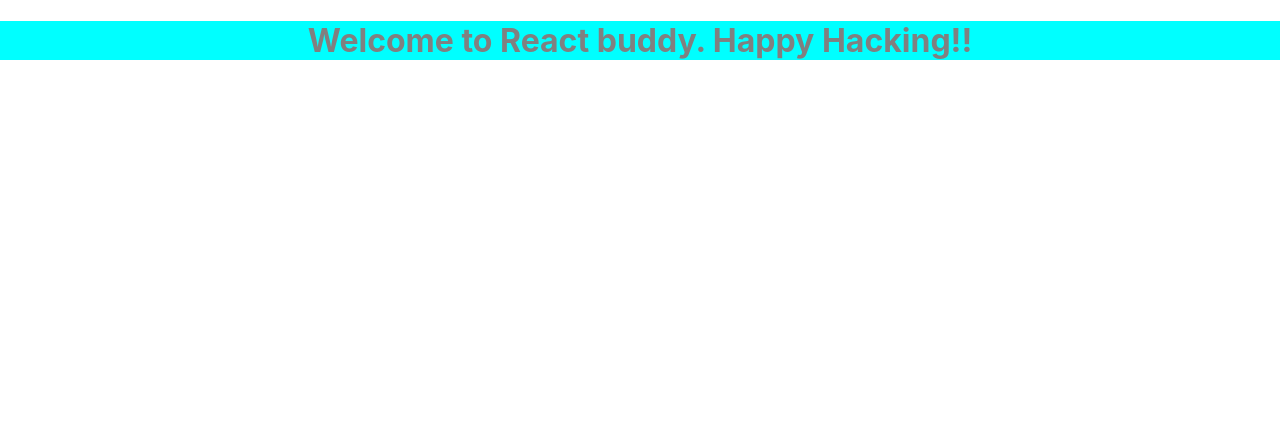
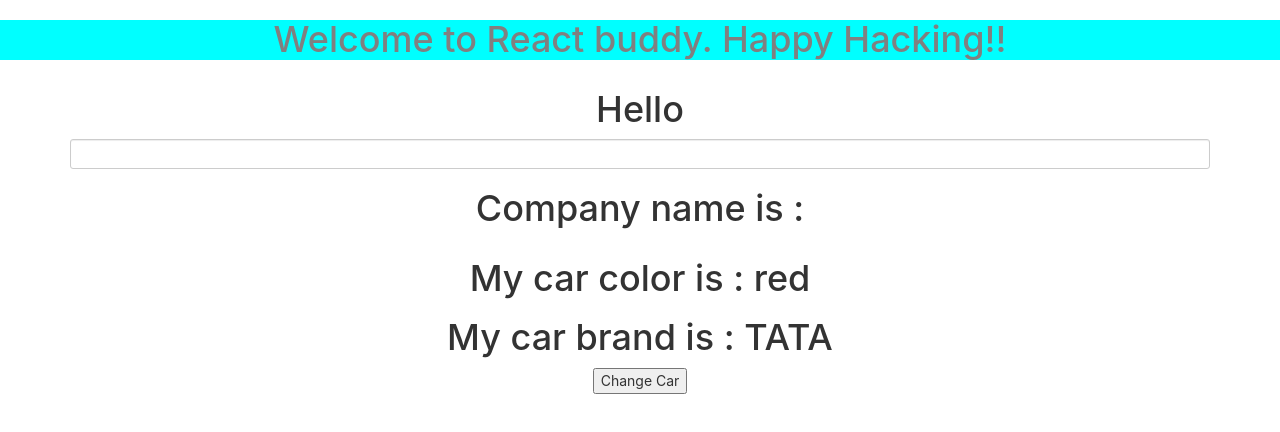
Before and after one commit to abhi1580/SevenMentor, a React (Create React App) app in the folder excersises/: page / in a window 1280 px wide. Shown: the top 432 px of the page. Built offline with nearby package versions, Linux system fonts and the light colour scheme.

Commit message:
08/04/2024

```diff
--- a/excersises/public/index.html
+++ b/excersises/public/index.html
@@ -10,6 +10,9 @@
       content="Web site created using create-react-app"
     />
     <link rel="apple-touch-icon" href="%PUBLIC_URL%/logo192.png" />
+
+<!-- Latest compiled and minified CSS -->
+<link rel="stylesheet" href="https://maxcdn.bootstrapcdn.com/bootstrap/3.4.1/css/bootstrap.min.css">
     <!--
       manifest.json provides metadata used when your web app is installed on a
       user's mobile device or desktop. See https://developers.google.com/web/fundamentals/web-app-manifest/
--- a/excersises/src/App.js
+++ b/excersises/src/App.js
@@ -1,10 +1,14 @@
-import './App.css';
-import Demo from './Components/Demo';
+import "./App.css";
+import Demo from "./Components/Demo";
+import StateDemo2 from "./Components/StateDemo2";
+import MyCar from "./Components/StateDemo3";
 
 function App() {
   return (
     <div className="App">
-      <Demo/>
+      <Demo />
+      <StateDemo2 />
+      <MyCar/>
     </div>
   );
 }
--- /dev/null
+++ b/excersises/src/Components/StateDemo2.js
@@ -0,0 +1,22 @@
+import React, { Component } from "react";
+
+class StateDemo2 extends Component {
+  constructor() {
+    super();
+    this.state = { companyName: "" };
+  }
+
+  changeName = (event) => {
+    this.setState({ companyName: event.target.value });
+  };
+  render() {
+    return (
+      <div className="container">
+        <h1>Hello</h1>
+        <input type="text" className="form-control input-sm" onChange={this.changeName} />
+        <h1>Company name is : {this.state.companyName}</h1>
+      </div>
+    );
+  }
+}
+export default StateDemo2;
--- /dev/null
+++ b/excersises/src/Components/StateDemo3.js
@@ -0,0 +1,27 @@
+import { Component } from "react";
+
+class MyCar extends Component {
+  constructor() {
+    super();
+    this.state = { brand: "TATA", color: "red" };
+    this.changeCar=this.changeCar.bind(this)
+  }
+
+  changeCar() {
+    this.setState({
+        color:'black',
+        brand:'Suzuki'
+    });
+  }
+  render(){
+    return(
+
+    <div>
+        <h1>My car color is : {this.state.color}</h1>
+        <h1>My car brand is : {this.state.brand}</h1>
+        <button onClick={this.changeCar}>Change Car</button>
+    </div>
+  );
+}
+}
+export default MyCar
```
Also changed, not shown: excersises/src/Components/StateInReact.js (added).
